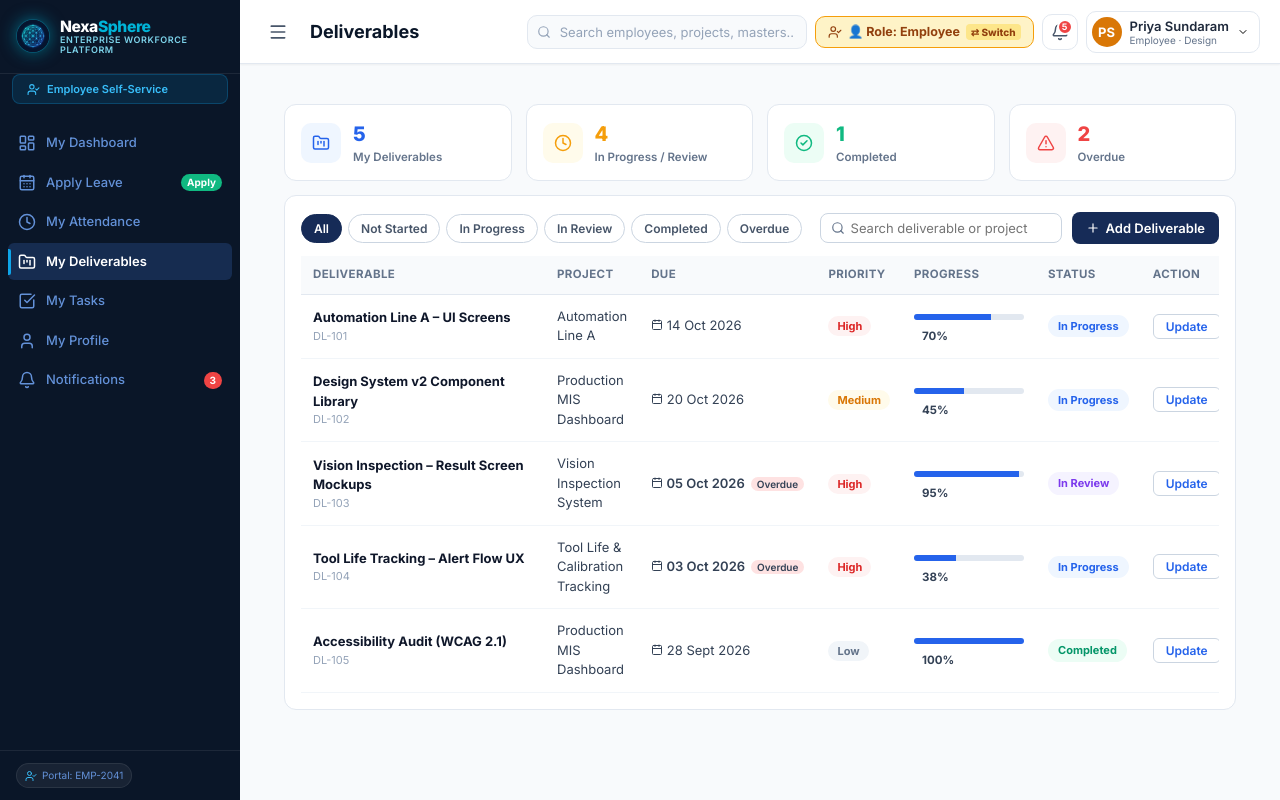
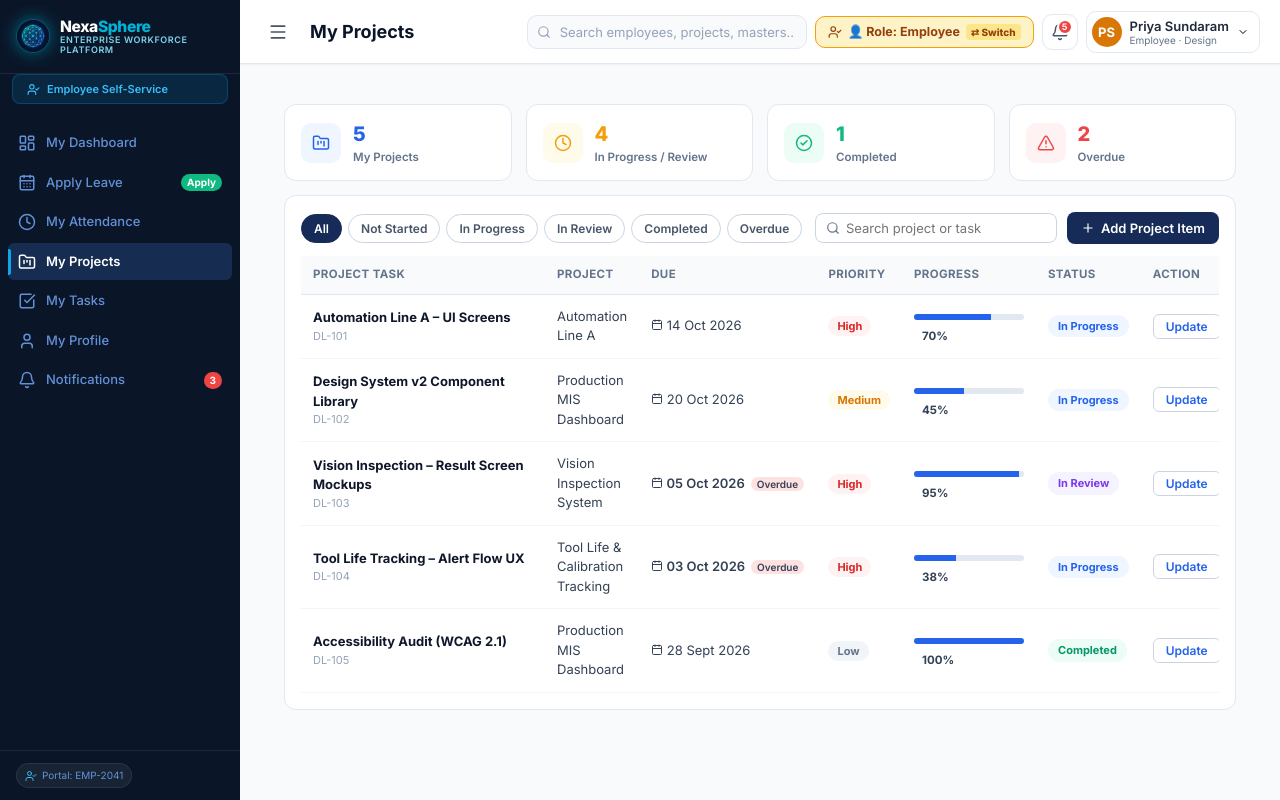
Before and after one commit to shrirajasri-hub/nexasphere, a React (Vite) app: page /#/projects in a window 1280 px wide. Built offline with nearby package versions, Linux system fonts and the light colour scheme.

Commit message:
Rename My Deliverables to My Projects across navigation, header, dashboard and profile

```diff
--- a/src/components/Header.jsx
+++ b/src/components/Header.jsx
@@ -11,7 +11,7 @@
   '/employees':          { title: 'Employees',        sub: 'Manage your global workforce' },
   '/attendance':         { title: 'Attendance',       sub: 'Check in/out, monthly calendar and daily log' },
   '/leave':              { title: 'Leave Management', sub: 'Submit leave requests, voice dictation & approvals' },
-  '/projects':           { title: 'Deliverables',     sub: 'Track work items, progress and due dates' },
+  '/projects':           { title: 'My Projects',      sub: 'Track project milestones, tasks and progress' },
   '/tasks':              { title: 'Tasks',            sub: 'Manage and assign cross-functional team tasks' },
   '/timesheets':         { title: 'Timesheets',       sub: 'Review and approve project timesheets' },
   '/reports':            { title: 'Reports & MIS',    sub: 'Executive analytics and workforce insights' },
--- a/src/components/Sidebar.jsx
+++ b/src/components/Sidebar.jsx
@@ -13,7 +13,7 @@
   { icon: LayoutDashboard, label: 'My Dashboard',        to: '/dashboard' },
   { icon: CalendarDays,    label: 'Apply Leave',         to: '/leave', badge: 'Apply' },
   { icon: Clock,           label: 'My Attendance',       to: '/attendance' },
-  { icon: FolderKanban,    label: 'My Deliverables',     to: '/projects' },
+  { icon: FolderKanban,    label: 'My Projects',         to: '/projects' },
   { icon: CheckSquare,     label: 'My Tasks',            to: '/tasks' },
   { icon: User,            label: 'My Profile',          to: '/profile' },
   { icon: Bell,            label: 'Notifications',       to: '/notifications', badge: 3 },
--- a/src/pages/Dashboard.jsx
+++ b/src/pages/Dashboard.jsx
@@ -334,10 +334,10 @@
           <div className="dash-card">
             <div className="dash-card__header">
               <div>
-                <h3 className="dash-card__title">My Active Project Deliverables</h3>
-                <p className="dash-card__sub">Deliverables assigned to Priya Sundaram</p>
+                <h3 className="dash-card__title">My Active Projects</h3>
+                <p className="dash-card__sub">Projects and tasks assigned to Priya Sundaram</p>
               </div>
-              <Link to="/projects" className="dash-link-btn">View My Tasks →</Link>
+              <Link to="/projects" className="dash-link-btn">View My Projects →</Link>
             </div>
 
             <div className="ph-list">
--- a/src/pages/Deliverables.jsx
+++ b/src/pages/Deliverables.jsx
@@ -92,7 +92,7 @@
     persist([item, ...items]);
     setShowNew(false);
     setForm({ title: '', project: '', due: '', priority: 'Medium' });
-    flash('Deliverable added');
+    flash('Project added');
   };
 
   return (
@@ -100,7 +100,7 @@
       {toast && <div className="dl-toast"><CheckCircle2 size={16} color="#10b981" /> {toast}</div>}
 
       <div className="dl-stats">
-        <Stat icon={FolderKanban} label={isEmployee ? 'My Deliverables' : 'All Deliverables'} val={total} color="#2563eb" bg="#eff6ff" />
+        <Stat icon={FolderKanban} label={isEmployee ? 'My Projects' : 'All Projects'} val={total} color="#2563eb" bg="#eff6ff" />
         <Stat icon={Clock} label="In Progress / Review" val={inProg} color="#f59e0b" bg="#fffbeb" />
         <Stat icon={CheckCircle2} label="Completed" val={done} color="#10b981" bg="#ecfdf5" />
         <Stat icon={AlertTriangle} label="Overdue" val={overdue} color="#ef4444" bg="#fef2f2" />
@@ -115,9 +115,9 @@
           </div>
           <div className="dl-tools-right">
             <div className="dl-search"><Search size={14} />
-              <input placeholder="Search deliverable or project" value={q} onChange={e => setQ(e.target.value)} />
+              <input placeholder="Search project or task" value={q} onChange={e => setQ(e.target.value)} />
             </div>
-            {isEmployee && <button className="dl-btn" onClick={() => setShowNew(true)}><Plus size={14} /> Add Deliverable</button>}
+            {isEmployee && <button className="dl-btn" onClick={() => setShowNew(true)}><Plus size={14} /> Add Project Item</button>}
           </div>
         </div>
 
@@ -125,12 +125,12 @@
           <table className="dl-table">
             <thead>
               <tr>
-                <th>Deliverable</th>{!isEmployee && <th>Owner</th>}<th>Project</th><th>Due</th>
+                <th>Project Task</th>{!isEmployee && <th>Owner</th>}<th>Project</th><th>Due</th>
                 <th>Priority</th><th>Progress</th><th>Status</th><th>Action</th>
               </tr>
             </thead>
             <tbody>
-              {list.length === 0 && <tr><td colSpan={8} className="dl-empty">No deliverables match this view.</td></tr>}
+              {list.length === 0 && <tr><td colSpan={8} className="dl-empty">No projects match this view.</td></tr>}
               {list.map(d => (
                 <tr key={d.id}>
                   <td><div className="dl-title">{d.title}</div><div className="dl-id">{d.id}</div></td>
@@ -203,7 +203,7 @@
       {showNew && (
         <div className="dl-overlay" onClick={() => setShowNew(false)}>
           <form className="dl-modal" onClick={e => e.stopPropagation()} onSubmit={createItem}>
-            <div className="dl-modal-head"><div><h3>Add Deliverable</h3><p>Track a new work item assigned to you.</p></div>
+            <div className="dl-modal-head"><div><h3>Add Project Task</h3><p>Track a new project deliverable or task assigned to you.</p></div>
               <button type="button" className="dl-x" onClick={() => setShowNew(false)}><X size={18} /></button></div>
             <div className="dl-modal-body">
               <label className="dl-lbl">Title *</label>
@@ -218,7 +218,7 @@
                     {PRIORITIES.map(p => <option key={p}>{p}</option>)}
                   </select></div>
               </div>
-              <div className="dl-foot"><button type="submit" className="dl-btn">Save Deliverable</button></div>
+              <div className="dl-foot"><button type="submit" className="dl-btn">Save Project Item</button></div>
             </div>
           </form>
         </div>
--- a/src/pages/EmployeeProfile.jsx
+++ b/src/pages/EmployeeProfile.jsx
@@ -594,7 +594,7 @@
             <CheckSquare size={18} />
           </div>
           <div className="vital-info">
-            <p className="vital-label">Active Deliverables</p>
+            <p className="vital-label">Active Projects</p>
             <h3 className="vital-number">{profile.activeTasks || 4} <span className="vital-sub">In Progress</span></h3>
             <span className="vital-note">{profile.deliverablesCompleted || 14} Tasks Delivered YTD</span>
           </div>
```
